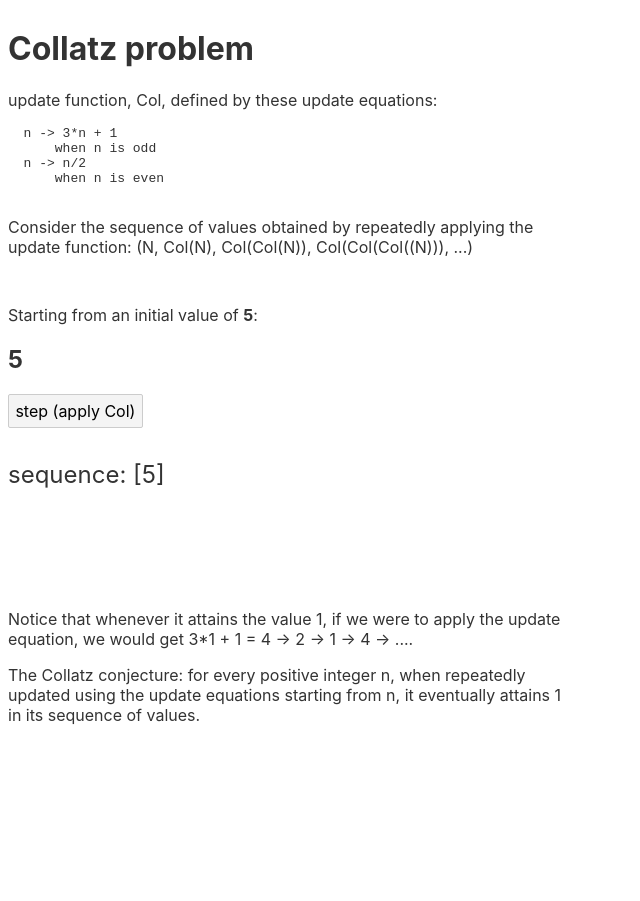
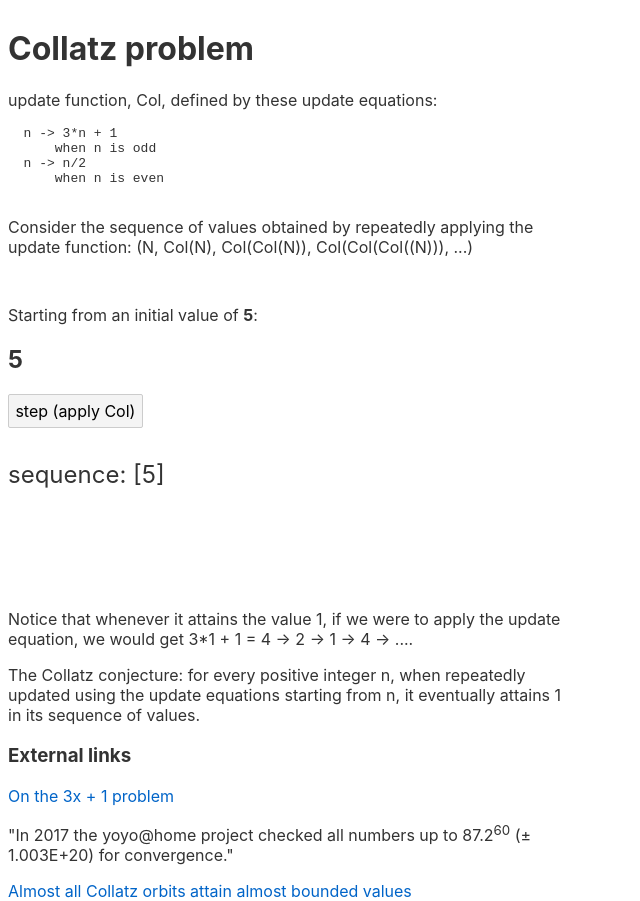
Before and after one commit to emptydiagram/svelte-collatz, a Svelte app: page / in a window 1280 px wide. Shown: the whole page, without its empty margins (0-640 px from the left). Before the commit the page ends 800 px from the top, so only its background shows below. Built offline with nearby package versions, Linux system fonts and the light colour scheme.

Commit message:
Add external links

```diff
--- a/src/App.svelte
+++ b/src/App.svelte
@@ -156,4 +156,9 @@
   </p>
 
   <p>The Collatz conjecture: for every positive integer n, when repeatedly updated using the update equations starting from n, it eventually attains 1 in its sequence of values.</p>
+
+  <h3>External links</h3>
+  <p><a href="http://www.ericr.nl/wondrous/">On the 3x + 1 problem</a></p>
+  <p>"In 2017 the yoyo@home project checked all numbers up to 87.2<sup>60</sup> (± 1.003E+20) for convergence."</p>
+  <p><a href="https://terrytao.wordpress.com/2019/09/10/almost-all-collatz-orbits-attain-almost-bounded-values/">Almost all Collatz orbits attain almost bounded values</a></p>
 </div>
```
